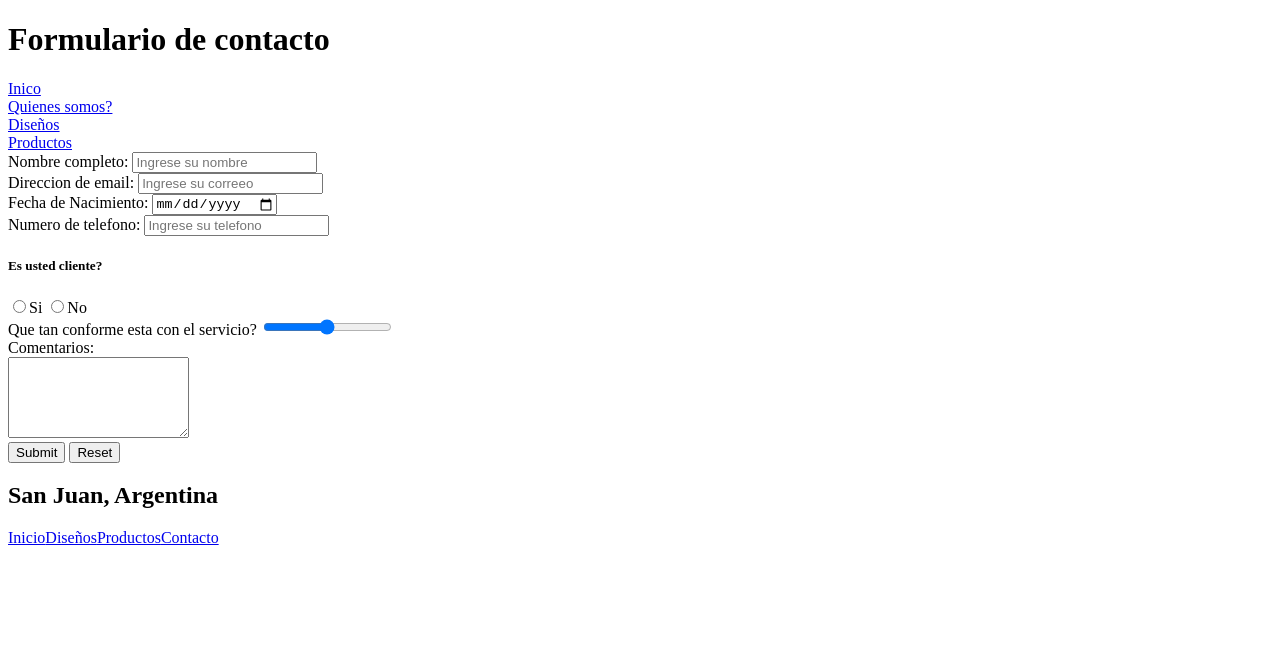
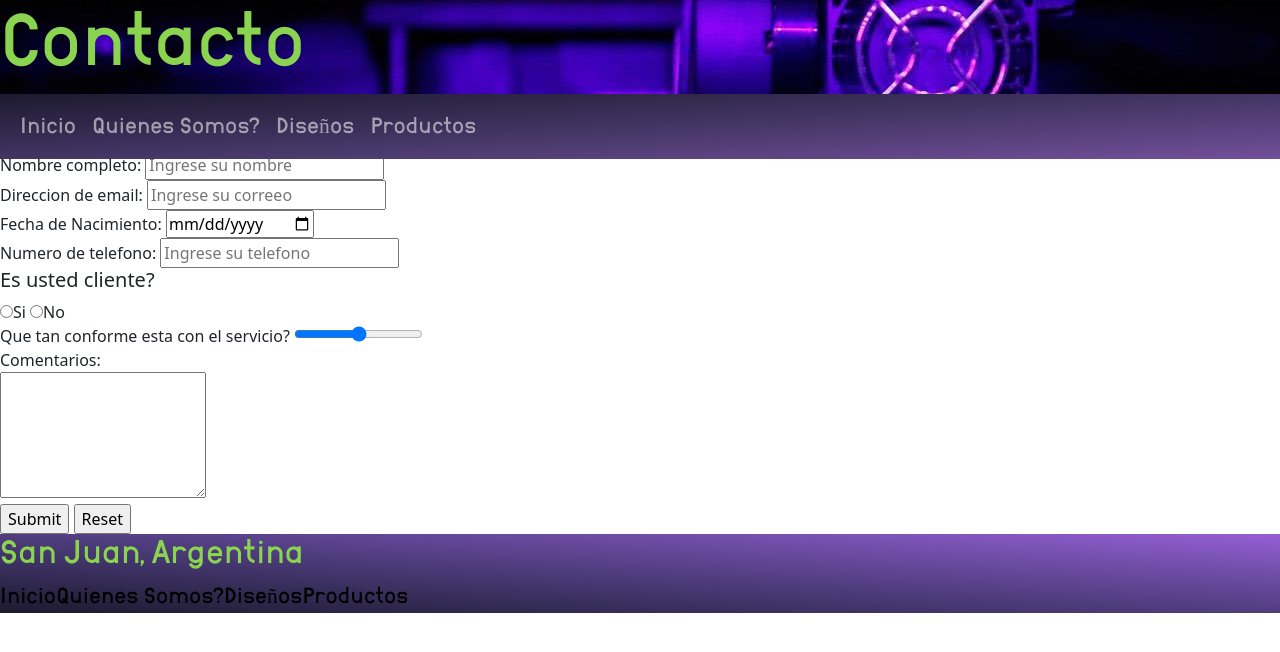
Before and after one commit to CarlosLucero7/PF-Lucero-Carlos, a plain HTML site: page pages/p_contacto.html in a window 1280 px wide. Drawn offline with nearby package versions, Linux system fonts and the light colour scheme.

Commit message:
termino diseno de header y empiezo a adaptarlo a las demas paginas

```diff
--- a/css/style.css
+++ b/css/style.css
@@ -13,19 +13,31 @@
     width: 100%;
  }
 
+ .body_pag{
+   height: 120vh;
+   width: 100%;
+ }
+
  #header{
     background-image: url(../assist/images/background.jpg);
+    background-position: top;
+    height: 170px;
+ }
+
+ .header_pag{
+   background-image: url(../assist/images/background.jpg);
+    background-position: top;
     height: 150px;
-    display: flex;
-    flex-direction: column;
-    justify-content: space-between;
  }
 
  #titulo{
     font-family: carbon;
-    font-size: 5rem !important;
     color: #965fd4;
+ }
 
+ .titulo_pag{
+   font-family: sunday;
+   color: #8BD450;
  }
 
 .menu {
@@ -34,20 +46,15 @@
 
 
 .menu_item{
-
-   color: #8BD450;
-   text-decoration: none !important ;
-   list-style-type: none !important ;
    font-family: sunday;
    font-size: 1.35rem;
-
 }
 
 .referencia{
    background-image: linear-gradient(to right, #8bd450, #70ba55, #5aa057, #4a8754, #3f6d4e);
 }
 
-#footer{
+.footer{
    background-image: linear-gradient(to right top, #1d1a2f, #342c56, #503d7f, #714ea9, #965fd4);
    color: #8BD450;
    font-family: sunday;
--- a/pages/p_contacto.html
+++ b/pages/p_contacto.html
@@ -6,23 +6,44 @@
     <meta name="viewport" content="width=device-width, initial-scale=1.0">
     <link rel="shortcut icon" href="../assist/images/logo.jpg">
     <title>Contacto</title>
+    <link href="https://cdn.jsdelivr.net/npm/bootstrap@5.1.3/dist/css/bootstrap.min.css" rel="stylesheet" integrity="sha384-1BmE4kWBq78iYhFldvKuhfTAU6auU8tT94WrHftjDbrCEXSU1oBoqyl2QvZ6jIW3" crossorigin="anonymous">
+    <link href="https://unpkg.com/aos@2.3.1/dist/aos.css" rel="stylesheet">
     <link rel="stylesheet" href="../css/style.css">
 </head>
 
-<body id="body">
-    <header id="header__pag">
-        <h1>Formulario de contacto</h1>
-        <section id="menu">
-            <nav>
-                <div id="menu__lista">
-                    <div><a href="../index.html" class="menu__lista__item">Inico</a></div>
-                    <div><a href="./p_nosotros.html" class="menu__lista__item">Quienes somos?</a></div>
-                    <div><a href="./p_diseno.html" class="menu__lista__item">Diseños</a></div>
-                    <div><a href="./p_productos.html" class="menu__lista__item">Productos</a></div>
+<body class="body_pag">
+    <header class="header_pag">
+        <div>
+          <div class="titulo_pag">
+              <H1 class="display-2">Contacto</H1>
+          </div>
+          <section>
+            <nav class="navbar navbar-expand-lg navbar-dark menu">
+              <div class="container-fluid">
+                <button class="navbar-toggler" type="button" data-bs-toggle="collapse" data-bs-target="#navbarNav" aria-controls="navbarNav" aria-expanded="false" aria-label="Toggle navigation">
+                  <span class="navbar-toggler-icon"></span>
+                </button>
+                <div class="collapse navbar-collapse" id="navbarNav">
+                  <ul class="navbar-nav">
+                    <li class="nav-item">
+                      <a class="nav-link menu_item" aria-current="page" href="../index.html">Inicio</a>
+                    </li>
+                    <li class="nav-item">
+                      <a class="nav-link menu_item" href="./p_nosotros.html">Quienes Somos?</a>
+                    </li>
+                    <li class="nav-item">
+                      <a class="nav-link menu_item" href="./p_diseno.html">Diseños</a>
+                    </li>
+                    <li class="nav-item">
+                      <a class="nav-link menu_item" href="./p_productos.html">Productos</a>
+                    </li>
+                  </ul>
                 </div>
+              </div>
             </nav>
-        </section>
-    </header>
+          </section>
+        </div>
+      </header>
     <main class="main">
         <form action="" method="get">
             <div>
@@ -63,8 +84,14 @@
     <footer class="footer">
         <h2>San Juan, Argentina</h2>
         <div class="footer__cont">
-            <a href="./index.html" class="footer__cont__text">Inicio</a><a href="./pages/page_3.html" class="footer__cont__text">Diseños</a><a href="./pages/page_4.html" class="footer__cont__text">Productos</a><a href="./pages/p_contacto.html" class="footer__cont__text">Contacto</a>
+            <a href="../index.html" class="footer_link">Inicio</a><a href="./p_nosotros.html" class="footer_link">Quienes Somos?</a><a href="./p_diseno.html" class="footer_link">Diseños</a><a href="./p_productos.html" class="footer_link">Productos</a>
         </div>
     </footer>
+    <script src="https://cdn.jsdelivr.net/npm/@popperjs/core@2.10.2/dist/umd/popper.min.js" integrity="sha384-7+zCNj/IqJ95wo16oMtfsKbZ9ccEh31eOz1HGyDuCQ6wgnyJNSYdrPa03rtR1zdB" crossorigin="anonymous"></script>
+    <script src="https://cdn.jsdelivr.net/npm/bootstrap@5.1.3/dist/js/bootstrap.min.js" integrity="sha384-QJHtvGhmr9XOIpI6YVutG+2QOK9T+ZnN4kzFN1RtK3zEFEIsxhlmWl5/YESvpZ13" crossorigin="anonymous"></script>
+    <script src="https://unpkg.com/aos@2.3.1/dist/aos.js"></script>
+    <script>
+        AOS.init();
+    </script>
 </body>
 </html>
```
Also changed, not shown: index.html (+24 -9 lines).
